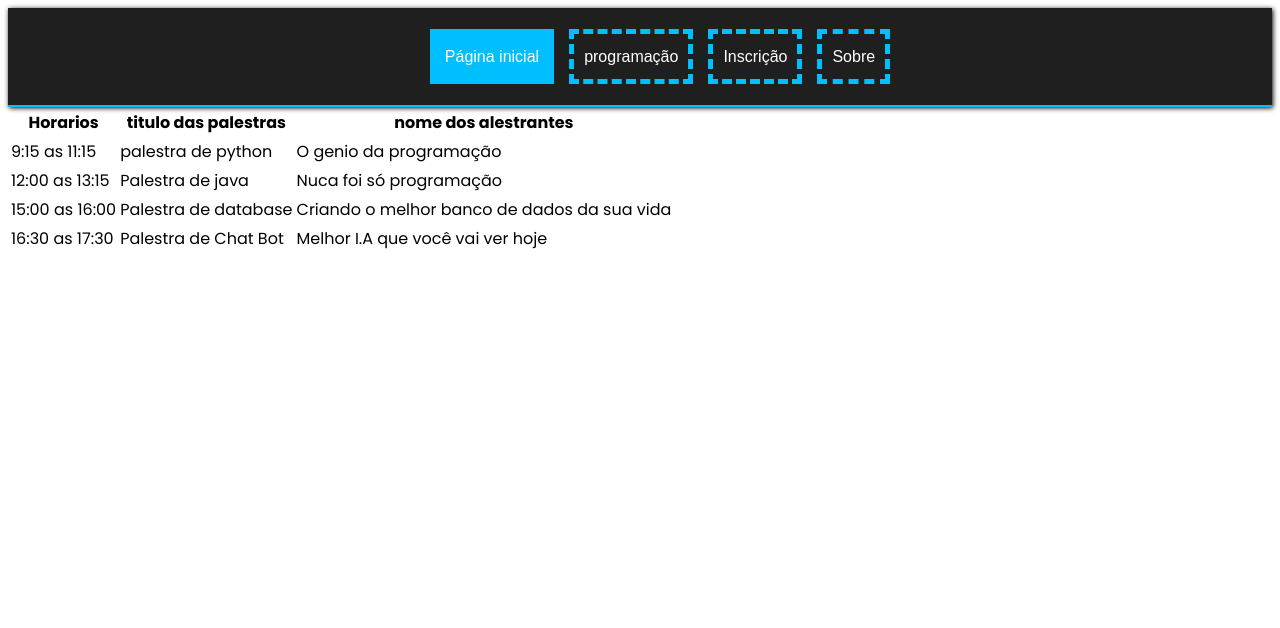
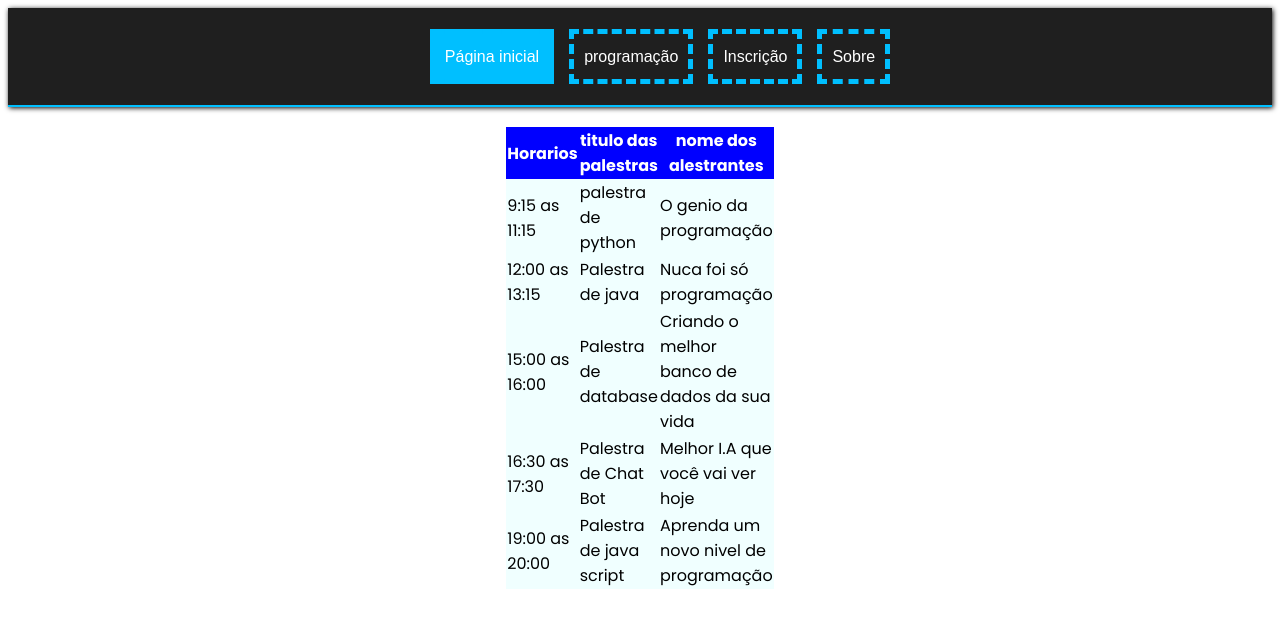
Before and after one commit to DVKevin/1TDSPV-cp2, a plain HTML site: page programacao.html in a window 1280 px wide. Drawn offline with Linux system fonts and the light colour scheme.

Commit message:
estilizando minha tabela

```diff
--- /dev/null
+++ b/css/programacao.css
@@ -0,0 +1,19 @@
+table {
+    border-collapse: collapse;
+    width: 80px;
+    margin: 20px auto;
+    }
+    th,td {
+        background-color: azure;
+        color: left;
+    }
+    th{
+        background-color: blue;
+        color: white;
+    }
+    tr:nth-child(even) {
+        background-color: whitesmoke;
+    }
+    tr:hover {
+        background-color: bisque;
+    }
--- a/programacao.html
+++ b/programacao.html
@@ -6,6 +6,7 @@
     <meta name="viewport" content="width=device-width, initial-scale=1.0" />
     <link rel="stylesheet" href="css/style.css">
     <title>Frontend Summit 2025 </title>
+    <link rel="stylesheet" href="css/programacao.css">
 </head>
 
 <body>
@@ -47,6 +48,12 @@
                 <td>Palestra de Chat Bot</td>
                 <td>Melhor I.A que você vai ver hoje </td>
             </tr>
+            <tr>
+                <td> 19:00 as 20:00</td>
+                <td>Palestra de java script</td>
+                <td>Aprenda um novo nivel de programação </td>
+
+            </tr>
         </tbody>
 
 
```
